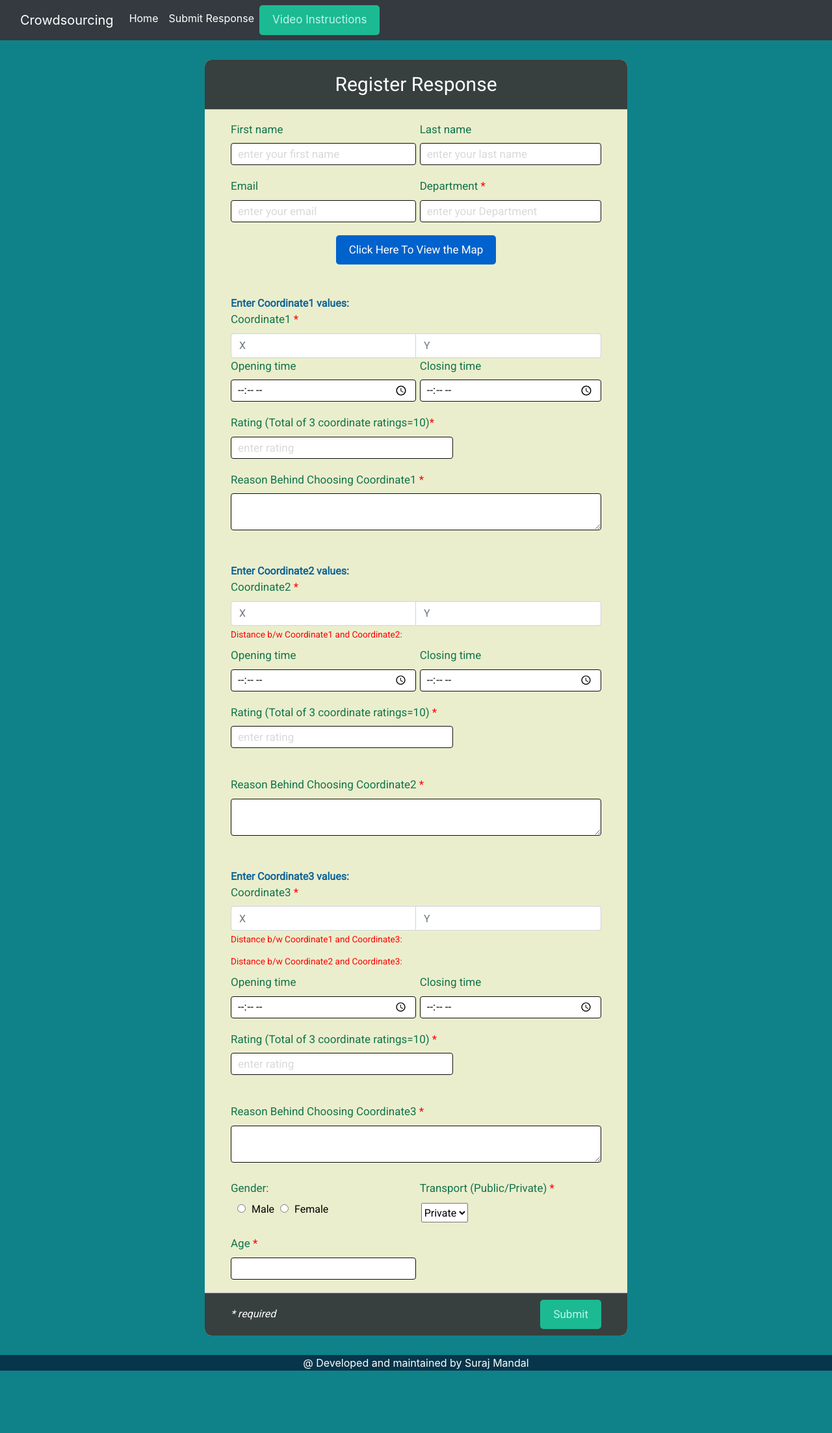
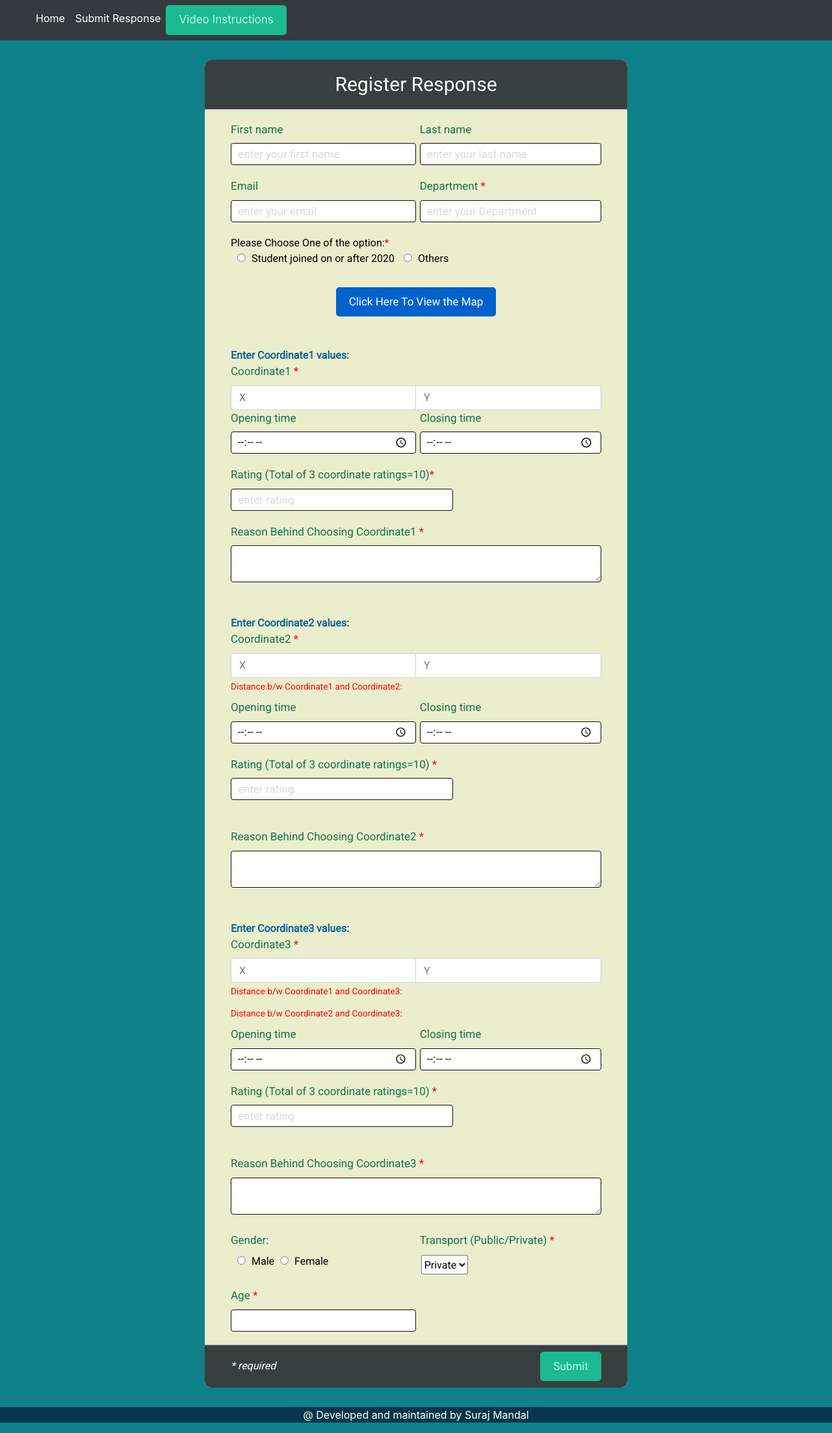
Before and after one commit to srm1071/crowdsource2, a Django app: page /register in a window 1280 px wide. Shown: the whole page at 65% size. Before the commit the page ends 2109 px from the top, so only its background shows below. Run offline with Django 3.2, Linux system fonts and the light colour scheme; some libraries are stand-ins or nearby versions.

Commit message:
Update register.html

```diff
--- a/template/register.html
+++ b/template/register.html
@@ -205,7 +205,7 @@
   <div class="nav1">
     <nav class="navbar navbar-expand-lg navbar-dark bg-dark" width="100%">
       <div class="container-fluid">
-        <a class="navbar-brand" href="#">Crowdsourcing</a>
+        <a class="navbar-brand" href="#"></a>
         <button class="navbar-toggler" type="button" data-bs-toggle="collapse" data-bs-target="#navbarSupportedContent"
           aria-controls="navbarSupportedContent" aria-expanded="false" aria-label="Toggle navigation">
           <span class="navbar-toggler-icon"></span>
@@ -268,7 +268,28 @@
             <input type="text" id="depa" name="depa" class="form-input" placeholder="enter your Department"
               required="required" />
           </div>
+          <font color="black">Please Choose One of the option:<font color="red">*</font></font>
+          <br>
+          <label>
+            <input type="radio" id="yes" name="yesOrNo" value="yes" onchange="displayQuestion(this.value)" required="required"/>
+            <font color="black">Student joined on or after 2020</font>
+          </label>
+          <label>
+            <input type="radio" id="no" name="yesOrNo" value="no" onchange="displayQuestion(this.value)" required="required"/>
+            <font color="black">Others</font>
+          </label>
+
+          <div id="yesQuestion" style="display:none;"><br />
+            <font color="black">Please Enter your Roll (eg: Roll no: 90/CSE/2010110. Then please enter only 90/CSE):<font color="red">*</font></font></font>
+            <input type="text" placeholder="answer here . . . " required="required"/>
+          </div>
+
+          <div id="noQuestion" style="display:none;"><br />
+            <font color="black">Is the bank very near to Administrative building?<font color="red">*</font></font></font>
+            <input type="text" placeholder="answer here . . . " required="required"/>
+          </div>
         </div>
+        <br>
 
 
         <center>
@@ -306,7 +327,7 @@
 
           <div class="form-group extra">
             <label for="rating" class="label-title">Rating (Total of 3 coordinate ratings=10)<font color="red">*</font>
-              </label>
+            </label>
             <input type="number" min="1" max="10" value="" id="rating" name="rate1" class="form-input rate"
               placeholder="enter rating" required="required">
           </div>
@@ -352,7 +373,7 @@
           </div>
           <div class="form-group extra">
             <label for="rating" class="label-title">Rating (Total of 3 coordinate ratings=10) <font color="red">*</font>
-              </label>
+            </label>
             <input type="number" min="1" max="10" value="" id="rating" class="form-input rate" name="rate2"
               placeholder="enter rating" required="required">
             <div>
@@ -411,7 +432,7 @@
           </div>
           <div class="form-group extra">
             <label for="rating" class="label-title">Rating (Total of 3 coordinate ratings=10) <font color="red">*</font>
-              </label>
+            </label>
             <input type="number" min="1" max="10" value="" id="rating" class="form-input rate" name="rate3"
               placeholder="enter rating" required="required">
             <div>
@@ -600,6 +621,14 @@
         });
       });
 
+      function displayQuestion(answer) {
+        document.getElementById(answer + 'Question').style.display = "block";
+        if (answer == "yes") { // hide the div that is not selected
+          document.getElementById('noQuestion').style.display = "none";
+        } else if (answer == "no") {
+          document.getElementById('yesQuestion').style.display = "none";
+        }
+      }
 
       function clicked() {
         if (confirm('Do you want to submit?')) {
```
